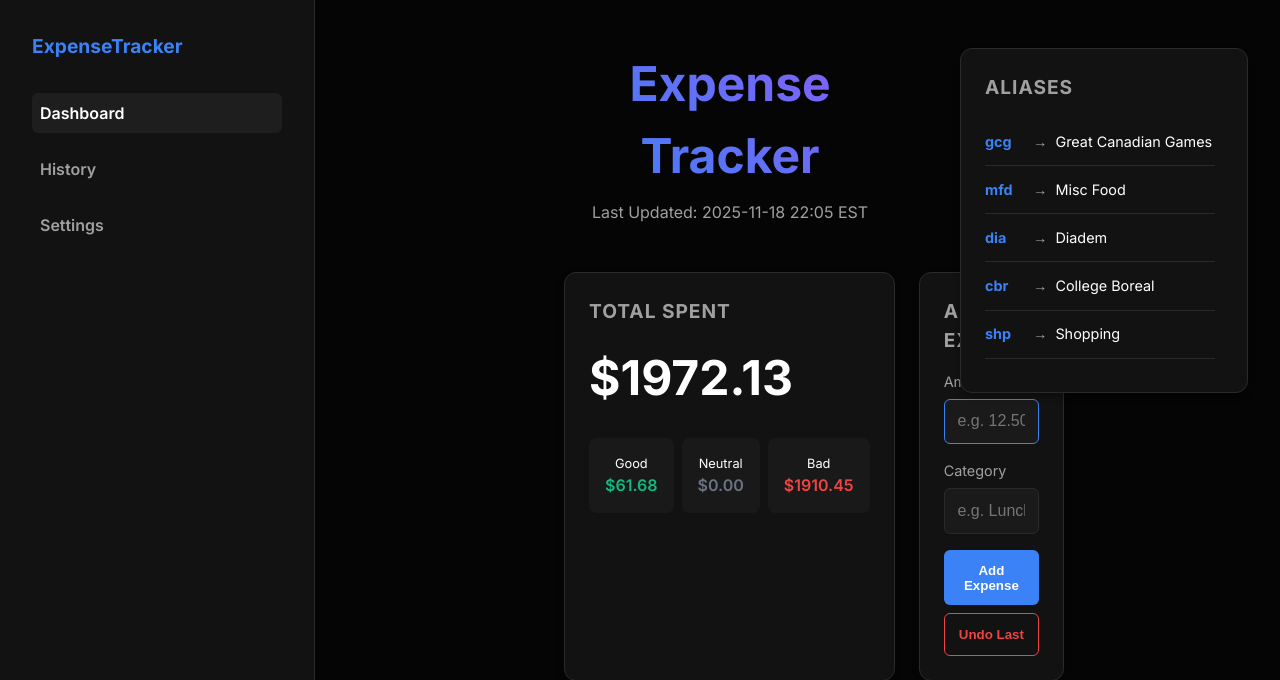
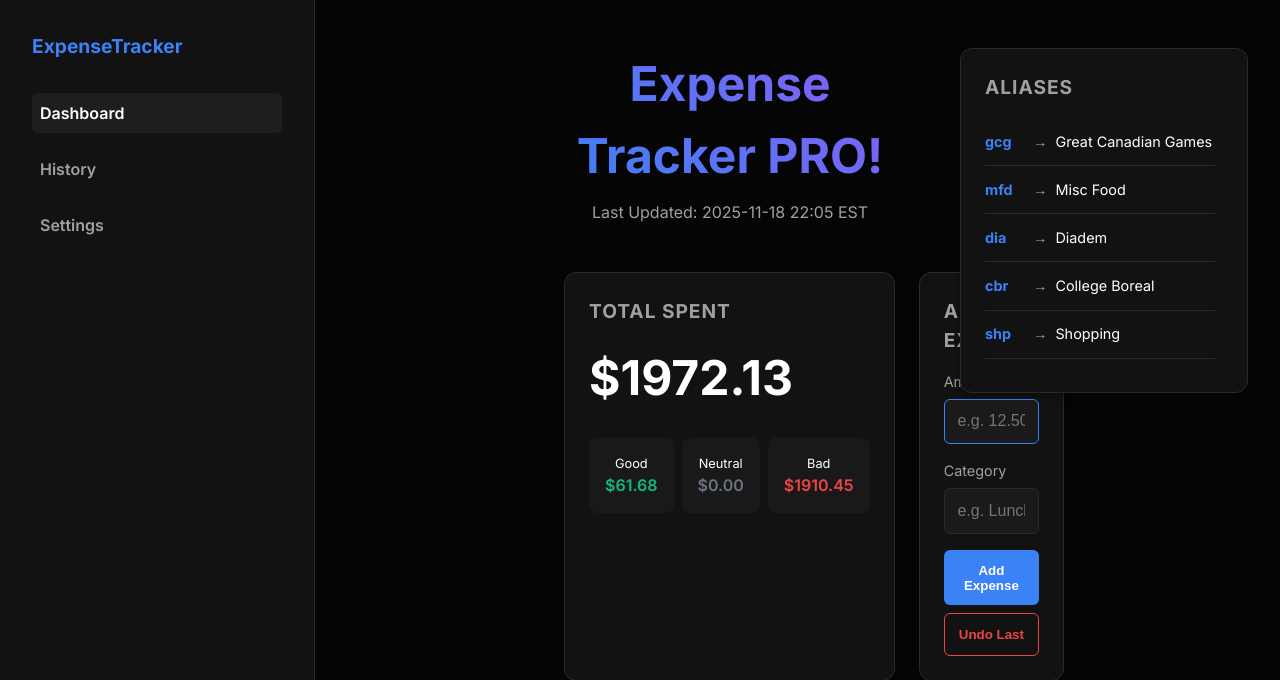
Before and after one commit to MemeCommander/expense-tracker, a Flask app: page / in a window 1280 px wide. Shown: the top 680 px of the page. Run offline with Flask 3, Linux system fonts and the light colour scheme.

Commit message:
chore: demonstrate live watchtower update

```diff
--- a/docker-compose.yml
+++ b/docker-compose.yml
@@ -16,7 +16,7 @@ services:
     container_name: expense_proxy
     restart: always
     ports:
-      - "80:80" # Maps your laptop's port 80 to Nginx
+      - "8080:80" # Maps your laptop's port 8080 to Nginx. Changed from 80 because Apache is currently using it on this PC.
     volumes:
       # Mount the custom Nginx configuration
       - ./nginx.conf:/etc/nginx/nginx.conf:ro
--- a/templates/index.html
+++ b/templates/index.html
@@ -36,7 +36,7 @@
             <!-- Main Content -->
             <div class="main-content">
                 <header>
-                    <h1>Expense Tracker</h1>
+                    <h1>Expense Tracker PRO!</h1>
                     <p class="subtitle">Last Updated: {{ last_updated }}</p>
                 </header>
 
```
